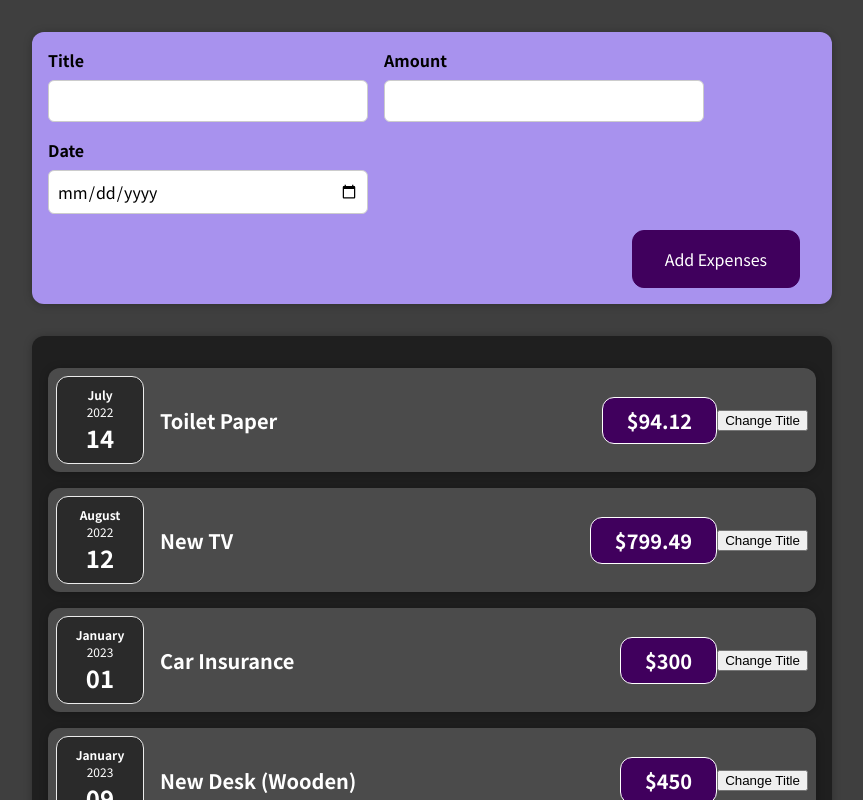
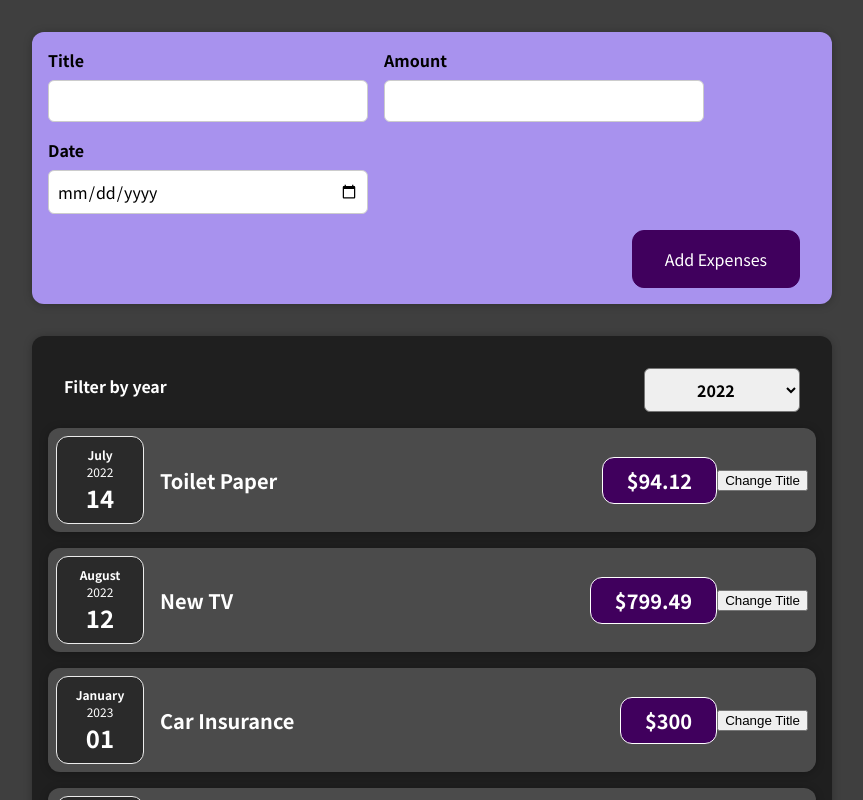
Before and after one commit to eeLude/React-Expenses-Tracker, a React (Create React App) app: page / in a window 1280 px wide. Shown: the top 800 px of the page, without its empty margins (208-1071 px from the left). Built offline with nearby package versions, Linux system fonts and the light colour scheme.

Commit message:
filter component

```diff
--- a/src/components/Expenses/Expenses.js
+++ b/src/components/Expenses/Expenses.js
@@ -1,12 +1,21 @@
 import React from "react";
+import { useState } from "react";
 import "./Expenses.css";
 import ExpenseItem from "./ExpenseItem";
 import Card from "../UI/Card";
+import ExpensesFilter from "../NewExpense/ExpensesFilter";
 
 const Expenses = (props) => {
+  const [filteredYear, setFilteredYear] = useState("2022");
+  const filterHandler = (selectedYear) => {
+    //valikon valintatieto on nyt selectedYearissa
+    setFilteredYear(selectedYear); //valintatieto siirtyy useStateen
+  };
   //datakokonaisuus jaetaan item komponentille jotta saadaan lajiteltua data ryhmiin
   return (
     <Card className="expenses">
+      {/*Renderöi filter valikon. valikon valinta(event value) siirtyy propsina filterHandlerille */}
+      <ExpensesFilter selected={filteredYear} onChangeFilter={filterHandler} />
       <ExpenseItem
         title={props.items[0].title}
         amount={props.items[0].amount}
--- a/src/components/NewExpense/ExpenseForm.js
+++ b/src/components/NewExpense/ExpenseForm.js
@@ -32,7 +32,7 @@
     // console.log(expenseData);
 
     //lähettää expenseData objektin propsina parentille(NewExpense)
-    //onSaveExpenseData on taas funktiopropsi joka tulee parentilta childille(ExpenseForm)
+    //data siirtyy propsin kautta SaveExpenseDataHandlerille
     props.onSaveExpenseData(expenseData);
     //tyhjätään lomake lähetyksen jälkeen
     setEnteredTitle("");
--- /dev/null
+++ b/src/components/NewExpense/ExpensesFilter.css
@@ -0,0 +1,24 @@
+.expenses-filter {
+  color: white;
+  padding: 0 1rem;
+}
+
+.expenses-filter__control {
+  display: flex;
+  width: 100%;
+  align-items: center;
+  justify-content: space-between;
+  margin: 1rem 0;
+}
+
+.expenses-filter label {
+  font-weight: bold;
+  margin-bottom: 0.5rem;
+}
+
+.expenses-filter select {
+  font: inherit;
+  padding: 0.5rem 3rem;
+  font-weight: bold;
+  border-radius: 6px;
+}
--- /dev/null
+++ b/src/components/NewExpense/ExpensesFilter.js
@@ -0,0 +1,27 @@
+import React from "react";
+
+import "./ExpensesFilter.css";
+
+// luo filtervalikon ja lähettää valintatiedon eteenpäin
+const ExpensesFilter = (props) => {
+  const dropdownChangeHandler = (event) => {
+    props.onChangeFilter(event.target.value); //valikon valinta siirtyy propsille
+  };
+
+  return (
+    <div className="expenses-filter">
+      <div className="expenses-filter__control">
+        <label>Filter by year</label>
+        {/* valikosta painaessa kutsuu dropdownChangeHandleria */}
+        <select value={props.selected} onChange={dropdownChangeHandler}>
+          <option value="2022">2022</option>
+          <option value="2021">2021</option>
+          <option value="2020">2020</option>
+          <option value="2019">2019</option>
+        </select>
+      </div>
+    </div>
+  );
+};
+
+export default ExpensesFilter;
--- a/src/components/NewExpense/NewExpense.js
+++ b/src/components/NewExpense/NewExpense.js
@@ -11,7 +11,9 @@
     props.onAddExpense(expenseData);
   };
   return (
+    //
     <div className="new-expense">
+      {/* Passing SaveExpenseDataHandler as a prop to ExpenseForm */}
       <ExpenseForm onSaveExpenseData={SaveExpenseDataHandler} />
     </div>
   );
```
